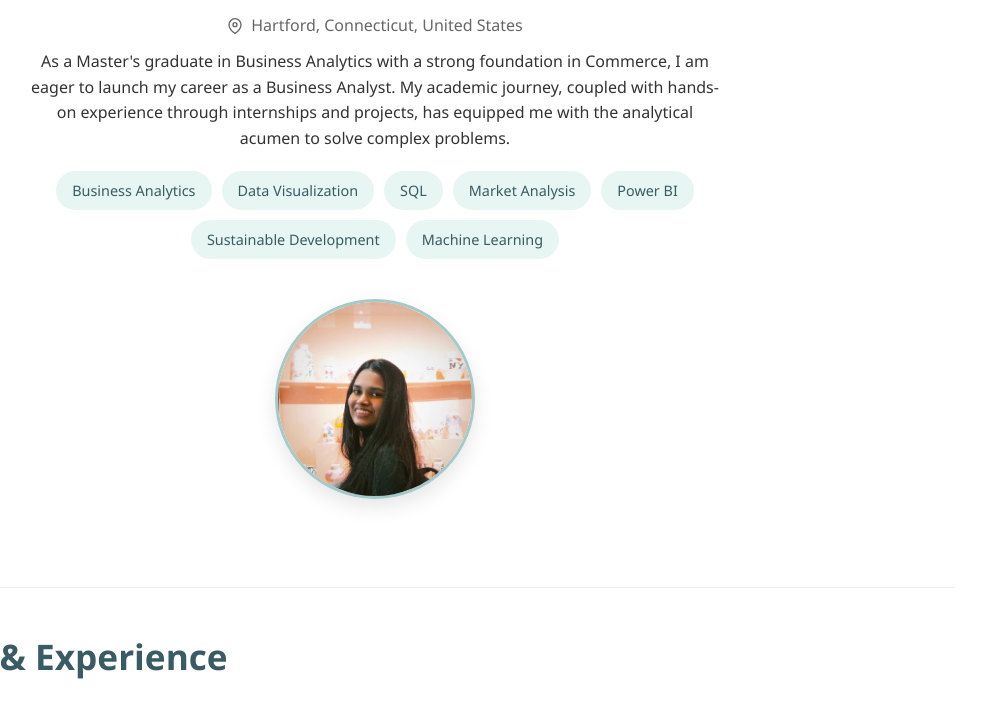
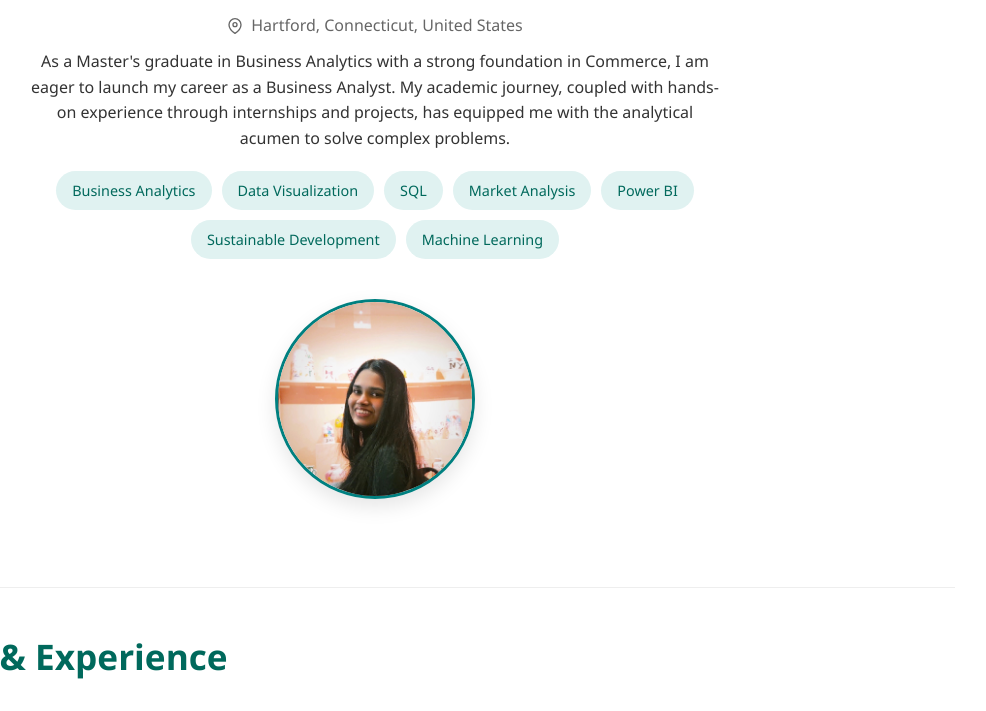
Before and after one commit to haveela-aishwarya/haveela-aishwarya.github.io, a plain HTML site: page index.html in a window 1280 px wide. Shown: the part 253-964 px from the top of the page, without its empty margins (265-1251 px from the left). Drawn offline with Linux system fonts and the light colour scheme.

Commit message:
Update index.html

```diff
--- a/index.html
+++ b/index.html
@@ -7,10 +7,10 @@
     <style>
         /* Updated Color Scheme */
         :root {
-            --primary: #A5C9CA;
-            --secondary: #A5C9CA;
-            --dark: #395B64;
-            --light: #E7F6F2;
+            --primary: #008080;
+            --secondary: #4db6ac;
+            --dark: #00695c;
+            --light: #e0f2f1;
         }
 
         * {
```
